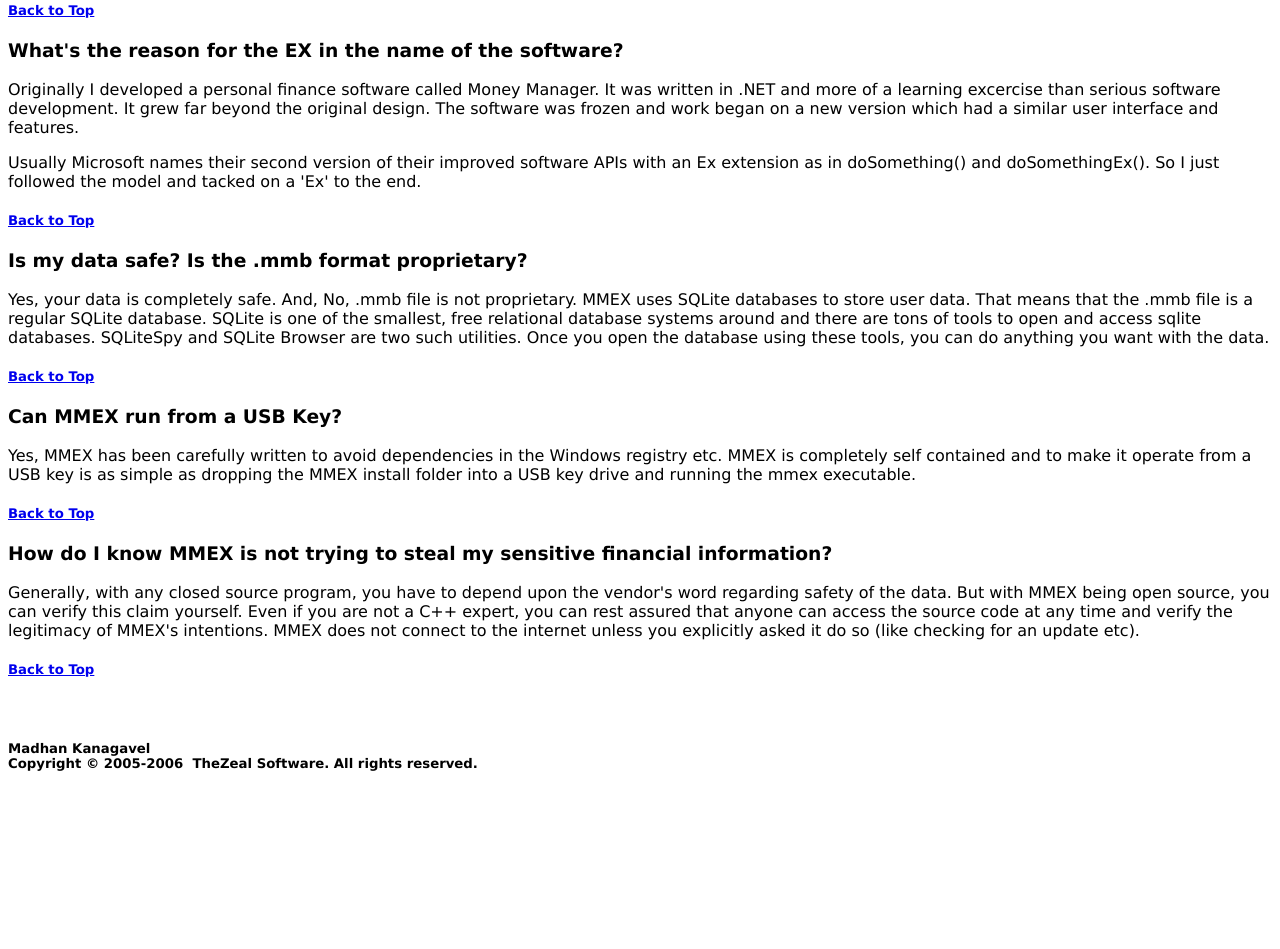
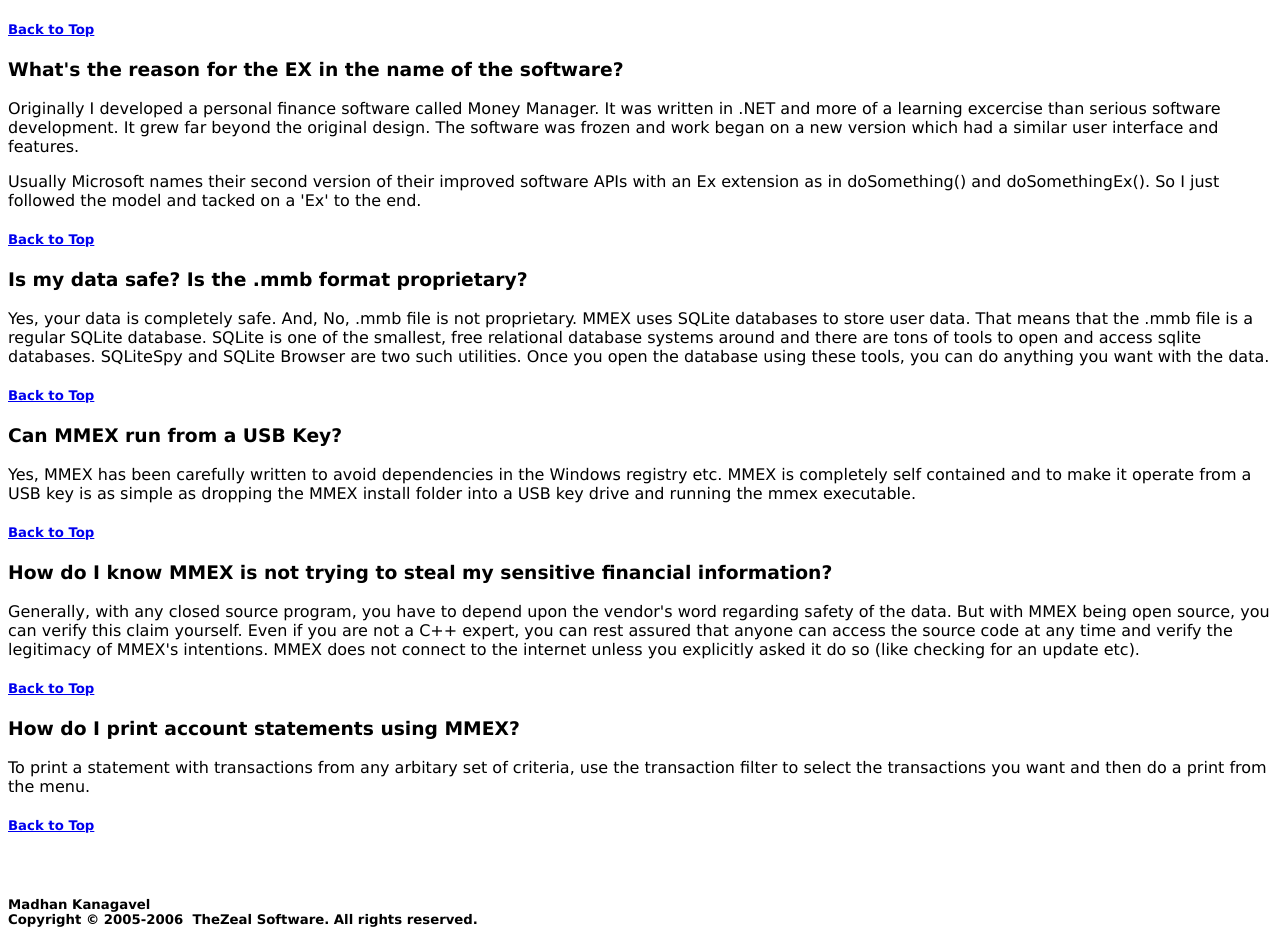
Before and after one commit to moneymanagerex/moneymanagerex.bak, a plain HTML site: page mmex/runtime/help/index.html in a window 1280 px wide. Shown: the part 10178-11127 px from the top of the page. Before the commit the page ends 10971 px from the top, so only its background shows below. Drawn offline with Linux system fonts and the light colour scheme.

Commit message:
git-svn-id: https://svn.code.sf.net/p/moneymanagerex/code/trunk@93 7f5d68d0-c712-0410-839f-9b116a576cc5

```diff
--- a/mmex/runtime/help/index.html
+++ b/mmex/runtime/help/index.html
@@ -1013,6 +1013,7 @@ proprietary?</a></li>
 
  <li><a href="#safety">How do I know MMEX is not trying to steal my sensitive financial information?</a></li>
 
+ <li><a href="#statements">How do I print account statements using MMEX?</a></li>
 
 
   </font>
@@ -1116,6 +1117,17 @@ MMEX does not connect to the internet unless you explicitly asked it do so (like
 <h5><font face="Verdana"><a href="#top">Back
 to Top</a></font></h5>
 
+<h3><font face="Verdana"><a name="statements">How do I print account statements using MMEX?<!--</a--></a></font></h3>
+
+<p>
+<font face="Verdana"><a name="statements">
+To print a statement with transactions from any arbitary set of criteria, use the transaction filter to select the transactions you want and then do a print from the menu.
+
+</a></font></p>
+
+<h5><font face="Verdana"><a href="#top">Back
+to Top</a></font></h5>
+
 <ul>
 
   <font face="Verdana"><br>
```
